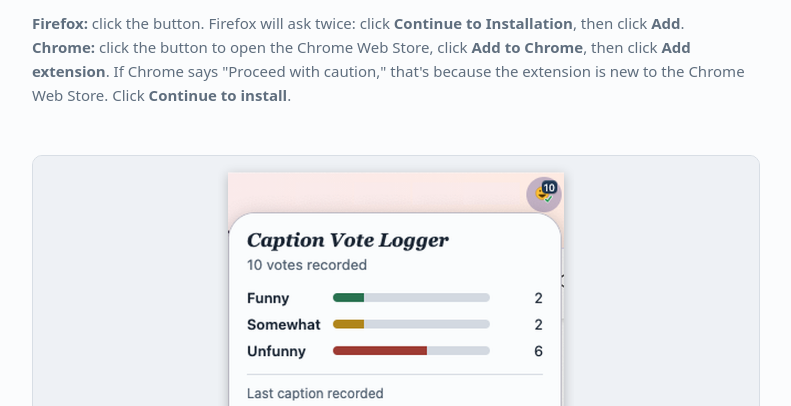
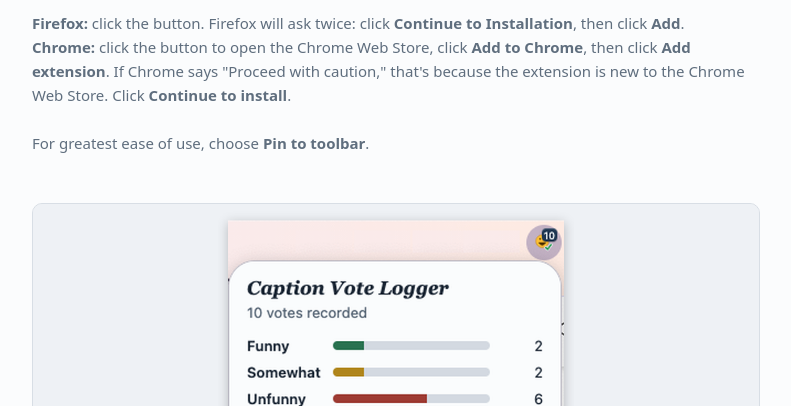
Before and after one commit to tonymnyphot/tonymnyphot.github.io, a plain HTML site: page caption-vote-logger/index.html in a window 1280 px wide. Shown: the part 394-800 px from the top of the page, without its empty margins (244-1035 px from the left). Drawn offline with Linux system fonts and the light colour scheme.

Commit message:
Add Pin-to-toolbar suggestion

```diff
--- a/caption-vote-logger/index.html
+++ b/caption-vote-logger/index.html
@@ -139,7 +139,7 @@
     </a>
     <div class="meta">&middot; Version 1.0.1 &middot; Firefox 115 or later, or Chrome<br>&middot; Free &middot; Updates install automatically</div>
   </div>
-  <p class="steps-mini"><b>Firefox:</b> click the button. Firefox will ask twice: click <b>Continue to Installation</b>, then click <b>Add</b>.<br><b>Chrome:</b> click the button to open the Chrome Web Store, click <b>Add to Chrome</b>, then click <b>Add extension</b>. If Chrome says "Proceed with caution," that's because the extension is new to the Chrome Web Store. Click <b>Continue to install</b>.</p>
+  <p class="steps-mini"><b>Firefox:</b> click the button. Firefox will ask twice: click <b>Continue to Installation</b>, then click <b>Add</b>.<br><b>Chrome:</b> click the button to open the Chrome Web Store, click <b>Add to Chrome</b>, then click <b>Add extension</b>. If Chrome says "Proceed with caution," that's because the extension is new to the Chrome Web Store. Click <b>Continue to install</b>.<br><br>For greatest ease of use, choose <b>Pin to toolbar</b>.</p>
 
   <section class="shots" aria-label="Screenshots">
     <figure>
```
